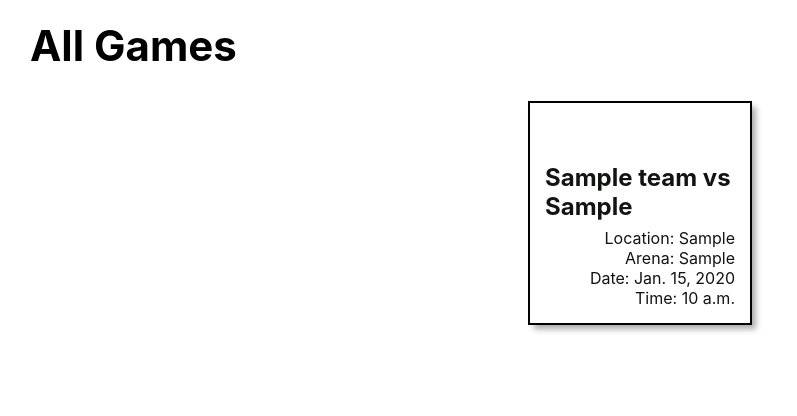
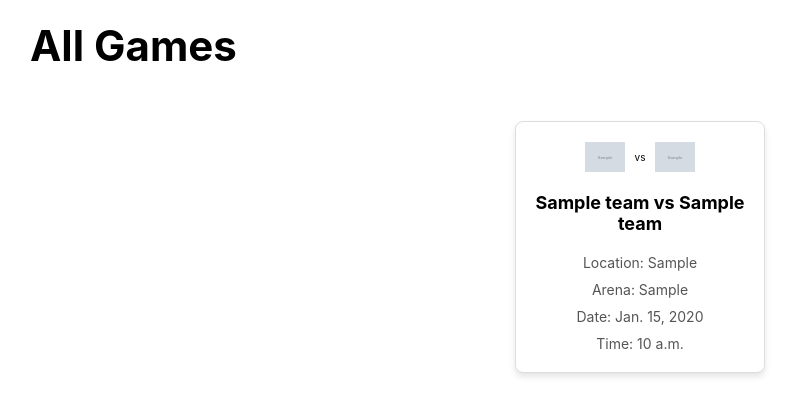
Before and after one commit to jharreldesign/django-team-manager, a Django app: page /teams/1/schedule/ in a window 1280 px wide. Shown: the part 55-471 px from the top of the page, without its empty margins (0-797 px from the left). Run offline with Django 5.2, Linux system fonts and the light colour scheme; tables that the repository leaves empty hold one stand-in row (values such as "Sample post"); grey boxes marked "Sample" are stand-in pictures.

Commit message:
ability to create games with a home and away team. Logos included in team creation. Logos displayed on team matchup card

```diff
--- a/main_app/models.py
+++ b/main_app/models.py
@@ -1,6 +1,5 @@
 from django.db import models
 from django.urls import reverse
-
 from django.utils.timezone import now
 
 # Team Model
@@ -32,60 +31,17 @@ class Player(models.Model):
     def get_absolute_url(self):
         return reverse('player-detail', kwargs={'player_id': self.id})
 
-
 # Schedule Model
 class Schedule(models.Model):
-    team = models.ForeignKey(Team, on_delete=models.CASCADE, related_name='schedules')  # Link schedule to a team
-    opponent = models.CharField(max_length=255)
+    home_team = models.ForeignKey(Team, on_delete=models.CASCADE, related_name='home_games')
+    away_team = models.ForeignKey(Team, on_delete=models.CASCADE, related_name='away_games')
     location = models.CharField(max_length=255)
     game_date = models.DateField()
-    game_time = models.TimeField()  # Added game time field
-    arena = models.TextField()  # Allow for longer names
+    game_time = models.TimeField()
+    arena = models.TextField()
 
     def __str__(self):
-        return f"{self.opponent} at {self.location} on {self.game_date} at {self.game_time}"
+        return f"{self.home_team.name} vs {self.away_team.name} at {self.location} on {self.game_date} at {self.game_time}"
 
     def get_absolute_url(self):
         return reverse('schedule-detail', kwargs={'pk': self.id})
-
-
-# from django.db import models
-# from django.urls import reverse
-
-# # Create your models here.
-
-# #Team Model
-# class Team(models.Model):
-#     name = models.CharField(max_length=255)
-#     city = models.CharField(max_length=255)
-#     stadium = models.CharField(max_length=255)
-#     sport = models.CharField(max_length=255)
-
-#     def __str__(self):
-#         return f"{self.name} - {self.city} - {self.stadium} - {self.sport}"
-
-#     def get_absolute_url(self):
-#         return reverse('team-detail', kwargs={'team_id': self.id })
-
-# class Player(models.Model):
-#     first_name = models.CharField(max_length=255)
-#     last_name = models.CharField(max_length=255)
-#     position = models.CharField(max_length=255)
-#     number = models.IntegerField()
-
-#     team = models.ForeignKey(Team, on_delete=models.CASCADE, related_name='players')
-
-#     def __str__(self):
-#         return f"{self.first_name} - {self.last_name} - {self.position} - {self.number}"
-
-# class Schedule(models.Model):
-#     opponent = models.CharField(max_length=255)
-#     city = models.CharField(max_length=255)
-#     game_date = models.DateField()
-#     arena = models.CharField(max_length=255)
-
-#     def __str__(self):
-#         return f"{self.opponent} - {self.city} - {self.game_time} - {self.arena}"
-
-#     def get_absolute_url(self):
-#         return reverse('game-detail', kwargs={'pk': self.id})
--- a/main_app/static/css/schedules/schedule-index.css
+++ b/main_app/static/css/schedules/schedule-index.css
@@ -1,64 +1,77 @@
 .card-container {
-    padding: 0 40px;
+  padding: 20px;
   display: flex;
   justify-content: center;
   flex-wrap: wrap;
+  gap: 20px; /* Space between the cards */
 }
 
 .card {
-    width: 224px;
-    height: 224px;
+  width: 250px;
   margin: 10px;
-    border: solid 2px;
-    box-shadow: var(--card-box-shadow);
-    position: relative;
-  }
-
-  .card-bg {
-    opacity: 0.4;
-    position: absolute;
-    display: inline-flex;
-    top: 0;
-    left: 0;
-    width: 100%;
-    height: 100%;
+  padding: 15px;
+  border: 1px solid #ddd;
+  border-radius: 8px;
+  box-shadow: 0 4px 6px rgba(0, 0, 0, 0.1);
+  background-color: white;
+  display: flex;
+  flex-direction: column;
+  align-items: center;
 }
 
 .card-content {
-    padding: 15px;
-    height: 100%;
-    width: 100%;
   display: flex;
-    align-items: flex-end;
-    justify-content: flex-end;
   flex-direction: column;
+  align-items: center;
+  text-align: center;
 }
 
 .card > a {
-    position: absolute;
-    top: 0;
-    left: 0;
+  text-decoration: none;
+  color: inherit;
   width: 100%;
-    height: 100%;
-    display: inline-block;
-    text-decoration: none;
-    color: var(--text-color);
+  display: flex;
+  flex-direction: column;
+  align-items: center;
+}
+
+.team-logos {
+  display: flex;
+  align-items: center;
+  justify-content: center;
+  gap: 10px;
+}
+
+.team-logo {
+  width: 40px; /* Adjust the logo size */
+  height: 40px; /* Square size for logos */
+  object-fit: contain; /* Ensure logos maintain aspect ratio */
 }
 
 .card h2 {
-    margin: 7px 0;
-    font-size: var(--font-xl);
+  margin: 15px 0;
+  font-size: 18px;
+  font-weight: bold;
 }
 
 .card p {
-    margin: 0;
-    font-size: var(--font-reg);
+  margin: 5px 0;
+  font-size: 14px;
+  color: #555;
 }
 
-  .page-header > img {
-    margin-left: 10px;
+/* Adjust for mobile view */
+@media (max-width: 768px) {
+  .card-container {
+      padding: 0 10px;
   }
 
-  .page-header > img:first-of-type {
-    margin-left: 15px;
+  .card {
+      width: 100%;
   }
+
+  .team-logo {
+      width: 35px;
+      height: 35px;
+  }
+}
--- a/main_app/templates/main_app/schedule_list.html
+++ b/main_app/templates/main_app/schedule_list.html
@@ -14,7 +14,12 @@
     <div class="card">
         <a href="{% url 'schedule-detail' schedule.id %}">
             <div class="card-content">
-                <h2>{{ schedule.team.name }} vs {{ schedule.opponent }}</h2>
+                <div class="team-logos">
+                    <img src="{{ schedule.home_team.logo_url }}" alt="{{ schedule.home_team.name }} logo" class="team-logo">
+                    <span>vs</span>
+                    <img src="{{ schedule.away_team.logo_url }}" alt="{{ schedule.away_team.name }} logo" class="team-logo">
+                </div>
+                <h2>{{ schedule.home_team.name }} vs {{ schedule.away_team.name }}</h2>
                 <p>Location: {{ schedule.location }}</p>
                 <p>Arena: {{ schedule.arena }}</p>
                 <p>Date: {{ schedule.game_date }}</p>
--- a/main_app/urls.py
+++ b/main_app/urls.py
@@ -4,17 +4,20 @@ from . import views
 urlpatterns = [
     path('', views.home, name='home'),
     path('about/', views.about, name='about'),
+
     # Team URLs
     path('teams/', views.team_index, name='team-index'),
     path('teams/<int:team_id>/', views.team_detail, name='team-detail'),
     path('teams/create/', views.TeamCreate.as_view(), name='team-create'),
     path('teams/<int:pk>/update/', views.TeamUpdate.as_view(), name='team-update'),
     path('teams/<int:pk>/delete/', views.TeamDelete.as_view(), name='team-delete'),
+
     # Schedule URLs
     path('schedule/', views.ScheduleList.as_view(), name='schedule-list'),
     path('schedule/create/', views.ScheduleCreate.as_view(), name='schedule-create'),
     path('schedule/<int:pk>/', views.ScheduleDetail.as_view(), name='schedule-detail'),
-    path('schedule/<int:pk>/update/', views.ScheduleUpdate.as_view(), name='schedule-update'),
+    path('schedule/<int:pk>/update/', views.schedule_update, name='schedule-update'),
+
     # Optional: Team-specific schedules
     path('teams/<int:team_id>/schedule/', views.TeamScheduleList.as_view(), name='team-schedule'),
 ]
--- a/main_app/views.py
+++ b/main_app/views.py
@@ -1,4 +1,4 @@
-from django.shortcuts import render, get_object_or_404
+from django.shortcuts import render, get_object_or_404, redirect
 from django.views.generic.edit import CreateView, UpdateView, DeleteView
 from django.views.generic import ListView, DetailView
 from .models import Team, Schedule
@@ -35,18 +35,51 @@ def team_detail(request, team_id):
 # Schedule views
 class ScheduleCreate(CreateView):
     model = Schedule
-    fields = ['team', 'opponent', 'location', 'arena', 'game_date', 'game_time']
-    success_url = '/schedule/'  # Redirects after the form is successfully submitted
+    fields = ['home_team', 'away_team', 'location', 'arena', 'game_date', 'game_time']
+    success_url = '/schedule/'
 
     def get_context_data(self, **kwargs):
         context = super().get_context_data(**kwargs)
-        context['teams'] = Team.objects.all()  # Pass all teams to the template
+        context['teams'] = Team.objects.all()
         return context
 
     def form_valid(self, form):
-        # Print form errors for debugging
-        print(form.errors)
+        # Print form errors for debugging (if any)
+        if form.errors:
+            print(form.errors)
         return super().form_valid(form)
+
+def schedule_update(request, pk):
+    schedule = Schedule.objects.get(id=pk)
+
+    if request.method == "POST":
+        home_team_id = request.POST.get('home_team')
+        away_team_id = request.POST.get('away_team')
+        location = request.POST.get('location')
+        game_date = request.POST.get('game_date')
+        game_time = request.POST.get('game_time')
+        arena = request.POST.get('arena')
+
+        # Update the existing schedule
+        home_team = Team.objects.get(id=home_team_id)
+        away_team = Team.objects.get(id=away_team_id)
+
+        schedule.home_team = home_team
+        schedule.away_team = away_team
+        schedule.location = location
+        schedule.game_date = game_date
+        schedule.game_time = game_time
+        schedule.arena = arena
+        schedule.save()
+
+        return redirect('schedule-detail', pk=schedule.id)
+
+    teams = Team.objects.all()
+    return render(request, 'schedule_form.html', {
+        'teams': teams,
+        'schedule': schedule,
+        'form_errors': []  # If there are any form errors, they should be passed here
+    })
 
 class ScheduleList(ListView):
     model = Schedule
@@ -56,26 +89,25 @@ class ScheduleDetail(DetailView):
 
 class ScheduleUpdate(UpdateView):
     model = Schedule
-    fields = ['team', 'opponent', 'location', 'arena', 'game_date', 'game_time']
+    fields = ['home_team', 'away_team', 'location', 'arena', 'game_date', 'game_time']
     success_url = '/schedule/'  # Redirects after the form is successfully updated
 
     def get_context_data(self, **kwargs):
         context = super().get_context_data(**kwargs)
-        context['teams'] = Team.objects.all()  # Pass all teams to the template
+        context['teams'] = Team.objects.all()
         return context
 
     def form_valid(self, form):
-        # You can add additional logic here before saving
         return super().form_valid(form)
 
 class TeamScheduleList(ListView):
     model = Schedule
-    template_name = 'teams/schedule_list.html'  # Specify a custom template if needed
+    template_name = 'teams/schedule_list.html'
     context_object_name = 'schedule_list'
 
     def get_queryset(self):
         team_id = self.kwargs['team_id']
-        return Schedule.objects.filter(team_id=team_id)
+        return Schedule.objects.filter(home_team_id=team_id)
 
     def get_context_data(self, **kwargs):
         context = super().get_context_data(**kwargs)
--- a/teammanager/settings.py
+++ b/teammanager/settings.py
@@ -25,7 +25,7 @@ SECRET_KEY = 'django-insecure-yj&%y1d2k6_i5_$nh*yk5$yri91*pe57+y6pj4%qb(ew^iv01n
 # SECURITY WARNING: don't run with debug turned on in production!
 DEBUG = True
 
-ALLOWED_HOSTS = []
+ALLOWED_HOSTS = ["*"]
 
 
 # Application definition
```
Also changed, not shown: main_app/templates/main_app/schedule_form.html (+118 -29 lines), main_app/migrations/0001_initial.py, main_app/migrations/0002_alter_schedule_game_date.py (deleted), main_app/migrations/0003_team_logo_url.py (deleted). Lines whose indentation alone changed are shown as unchanged.
